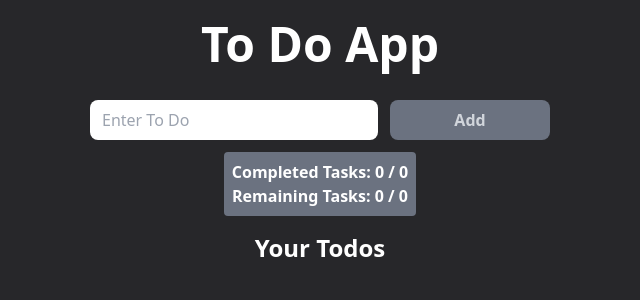
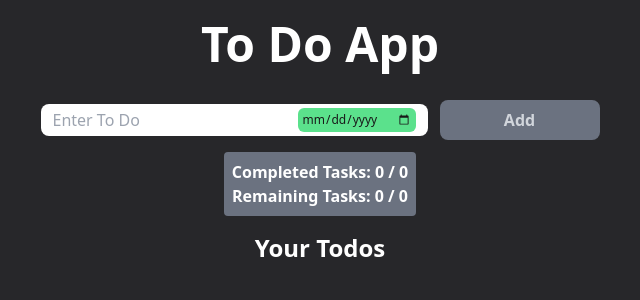
Before and after one commit to Pravinparihar26/To-Do-App, a React (Create React App) app: page / in a window 1280 px wide. Shown: the top 300 px of the page, without its empty margins (320-960 px from the left). Built offline with nearby package versions, Linux system fonts and the light colour scheme.

Commit message:
Add end date feature for tasks

```diff
--- a/package.json
+++ b/package.json
@@ -10,6 +10,7 @@
     "@testing-library/user-event": "^13.5.0",
     "react": "^19.2.0",
     "react-dom": "^19.2.0",
+    "react-icons": "^5.5.0",
     "react-scripts": "^5.0.1",
     "web-vitals": "^2.1.4"
   },
--- a/public/index.html
+++ b/public/index.html
@@ -24,7 +24,7 @@
       work correctly both with client-side routing and a non-root public URL.
       Learn how to configure a non-root public URL by running `npm run build`.
     -->
-    <title>React App</title>
+    <title>To Do App</title>
   </head>
   <body>
     <noscript>You need to enable JavaScript to run this app.</noscript>
--- a/src/App.js
+++ b/src/App.js
@@ -1,4 +1,6 @@
 import React, { useState, useEffect } from 'react';
+import { FaCalendarAlt, FaTrash, FaEdit, FaCheckCircle, FaClock, FaCalendarTimes } from "react-icons/fa";
+import { MdSaveAs, MdDeleteSweep } from "react-icons/md";
 
 function App() {
   const [todo, settodo] = useState('');
@@ -9,6 +11,8 @@ function App() {
   const [update, setupdate] = useState(false);
   const [updatevalue, setupdatevalue] = useState('');
   const [updateindex, setupdateindex] = useState(null);
+  const [duedate, setduedate] = useState('');
+  const [updatedate, setupdatedate] = useState('');
 
   const handlechange = (e) => {
     settodo(e.target.value);
@@ -16,8 +20,9 @@ function App() {
 
   const addtodo = () => {
     if (!todo.trim()) return;
-    settodos([...todos, { text: todo, done: false }]);
+    settodos([...todos, { text: todo, done: false, enddate: duedate }]);
     settodo('');
+    setduedate('');
   }
 
   const deletetodo = (deleteindex) => {
@@ -36,16 +41,18 @@ function App() {
     setupdate(true);
     setupdateindex(index);
     setupdatevalue(todos[index].text);
+    setupdatedate(todos[index].enddate);
   }
 
   const saveupdate = (index) => {
     if (!updatevalue.trim()) return;
     const updated = [...todos];
-    updated[index] = { ...updated[index], text: updatevalue };
+    updated[index] = { ...updated[index], text: updatevalue, enddate: updatedate };
     settodos(updated);
     setupdate(false);
     setupdateindex(null);
     setupdatevalue('');
+    setupdatedate('');
   }
 
   const clearall = () => {
@@ -60,9 +67,12 @@ function App() {
     <div className="bg-zinc-800 min-h-screen flex flex-col items-center text-white">
       <h1 className="font-bold text-2xl my-5 sm:text-5xl">To Do App</h1>
 
-      <div className='flex flex-col gap-3 items-center sm:flex-row'>
-        <input className='px-3 py-1 text-black rounded-lg min-w-40 text-sm max-h-6 border-none focus:outline-none sm:min-w-72 sm:min-h-10 sm:py-2 sm:text-base' type="text" value={todo} onChange={handlechange} placeholder="Enter To Do" />
-        <button disabled={!todo.trim()} className={`my-3 px-3 py-1 min-w-20 max-h-7 text-sm rounded-lg font-bold sm:min-w-40 sm:min-h-10 sm:py-2 sm:text-base ${todo.trim()
+      <div className='flex flex-col gap-3 items-center my-3 sm:flex-row'>
+        <div className='relative'>
+          <input className='px-3 py-1 text-black pr-36 rounded-lg min-w-40 text-sm h-8 border-none focus:outline-none sm:min-w-72 sm:py-2 sm:text-base' type="text" value={todo} onChange={handlechange} placeholder="Enter To Do" />
+          <input className='absolute bg-green-400 hover:bg-green-300 rounded-md px-1 py-1 right-2 text-xs top-1/2 -translate-y-1/2 h-5 text-black opacity-90 sm:right-3 sm:h-6' type="date" value={duedate} onChange={(e) => setduedate(e.target.value)} />
+        </div>
+        <button disabled={!todo.trim()} className={`px-3 py-1 min-w-20 max-h-7 text-sm rounded-lg font-bold sm:min-w-40 sm:min-h-10 sm:py-2 sm:text-base ${todo.trim()
           ? 'bg-green-400 hover:bg-green-500 text-black'
           : 'bg-gray-500 cursor-not-allowed text-gray-300'}`}
           onClick={addtodo}> Add
@@ -83,26 +93,34 @@ function App() {
         <ul className='space-y-3'>
           {todos.map((todo, index) => (
             <li className='bg-zinc-700 px-4 py-2 text-xs rounded-lg flex flex-col justify-between sm:py-2 sm:text-sm sm:min-h-10 sm:flex-row' key={index}>
+
               {update && updateindex === index
                 ? (<input className='text-black rounded-lg px-2 outline-none' type="text" value={updatevalue} placeholder="Enter updated To Do" onChange={(e) => setupdatevalue(e.target.value)} />)
                 : (<span value={updatevalue} className={todo.done ? 'line-through text-gray-400 text-sm sm:text-base break-words flex-1' : 'text-sm sm:text-base break-words flex-1'}>{todo.text}</span>)}
 
+              <span className='bg-gray-300 flex items-center text-black text-xs rounded p-1 mt-1 w-fit sm:ml-2 sm:mt-0'>
+                {update && updateindex === index
+                  ? (<input type="date" value={updatedate} onChange={(e) => setupdatedate(e.target.value)} className='bg-transparent outline-none' />)
+                  : (todo.enddate ? (<><FaCalendarAlt className='mr-1' /> {todo.enddate}</>) : (<><FaCalendarTimes /> <span className="ml-1 text-gray-700">No Due Date</span></>))
+                }
+              </span>
+
               <div className='flex gap-2 mt-2 justify-center items-center sm:mt-0'>
-                <button className='bg-yellow-400 hover:bg-yellow-300 text-black max-h-5 px-2 text-xs rounded font-semibold sm:min-h-6 sm:text-sm sm:ml-4' onClick={() => completed(index)}>{todo.done ? 'Completed' : 'Not Completed'}</button>
+                <button className='max-h-5 px-2 text-xs rounded font-semibold sm:min-h-6 sm:text-sm sm:ml-4' onClick={() => completed(index)}>{todo.done ? <FaCheckCircle className='text-green-500 hover:text-green-300' /> : <FaClock className='text-yellow-500 hover:text-yellow-300 animate-spin' />}</button>
                 <button className={`max-h-5 px-2 text-xs rounded font-semibold sm:min-h-6 sm:text-sm ${update && updateindex === index
-                  ? 'bg-green-400 hover:bg-green-300 text-black'
-                  : 'bg-blue-400 hover:bg-blue-300 text-black'
+                  ? 'text-green-500 hover:text-green-300'
+                  : 'text-blue-500 hover:text-blue-300'
                   }`} onClick={() => update && updateindex === index
                     ? saveupdate(index) : updatetodo(index)}>
-                  {update && updateindex === index ? 'Save' : 'Update'} </button>
-                <button className='bg-red-500 hover:bg-red-400 text-black max-h-5 px-2 text-xs rounded font-semibold sm:min-h-6 sm:text-sm' onClick={() => deletetodo(index)}>Delete</button>
+                  {update && updateindex === index ? <MdSaveAs /> : <FaEdit />} </button>
+                <button className='text-red-500 hover:text-red-300 max-h-5 px-2 py-1 rounded font-semibold sm:min-h-6' onClick={() => deletetodo(index)}><FaTrash /></button>
               </div>
 
             </li>
           ))}
         </ul>
       </div>
-      <button className={`bg-red-500 hover:bg-red-400 text-black rounded font-bold text-xs px-2 py-[3px] max-h-5 sm:min-h-7 sm:text-sm ${todos.length === 0 ? 'invisible' : 'visible'}`} onClick={() => clearall()}>Clear All</button>
+      <button className={`bg-red-500 hover:bg-red-400 rounded flex justify-center items-center font-bold px-2 py-[3px] max-h-5 mb-2 sm:min-h-7 sm:w-20 ${todos.length === 0 ? 'invisible' : 'visible'}`} onClick={() => clearall()}><MdDeleteSweep className='text-lg' /></button>
     </div >
   );
 }
```
Also changed, not shown: 1 other file (tests, documents, lock files or other folders).
